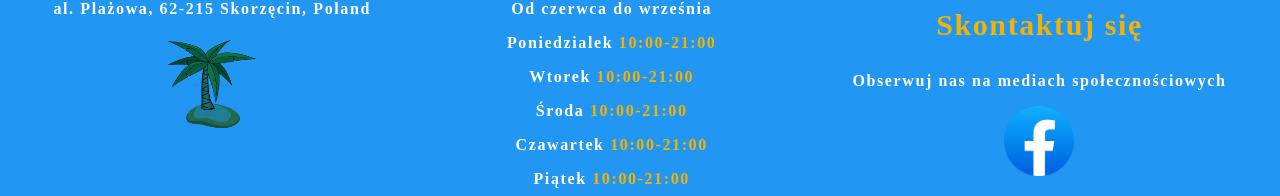
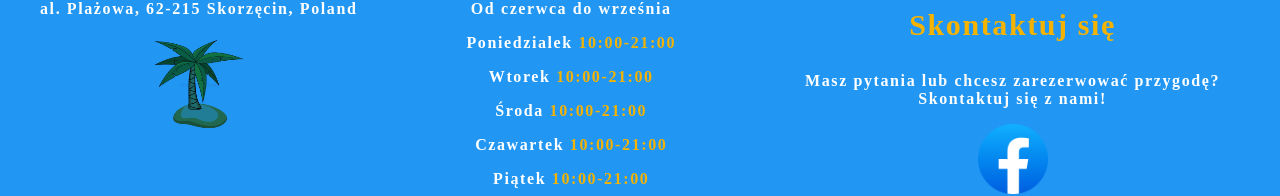
Before and after one commit to Jakubpatelski/Waterfun, a Svelte app in the folder client/: page / in a window 1280 px wide. Shown: the part 199-395 px from the top of the page. Built offline with nearby package versions, Linux system fonts and the light colour scheme.

Commit message:
minor detail

```diff
--- a/client/src/components/Footer.svelte
+++ b/client/src/components/Footer.svelte
@@ -21,7 +21,7 @@
     <div class="grid-item">
        <h1>Masz jakieś pytania?</h1>
        <a href="/contact" ><p class="contact">Skontaktuj się</p></a>
-       <p>Obserwuj nas na mediach społecznościowych</p>
+       <p>Masz pytania lub chcesz zarezerwować przygodę? Skontaktuj się z nami!</p>
        <a href="https://www.facebook.com/profile.php?id=100068474460939&locale=pl_PL" target="_blank"><img src="../../public/img/facebook.png" alt="" class='facebook'></a>
     </div>
 </div>
```
